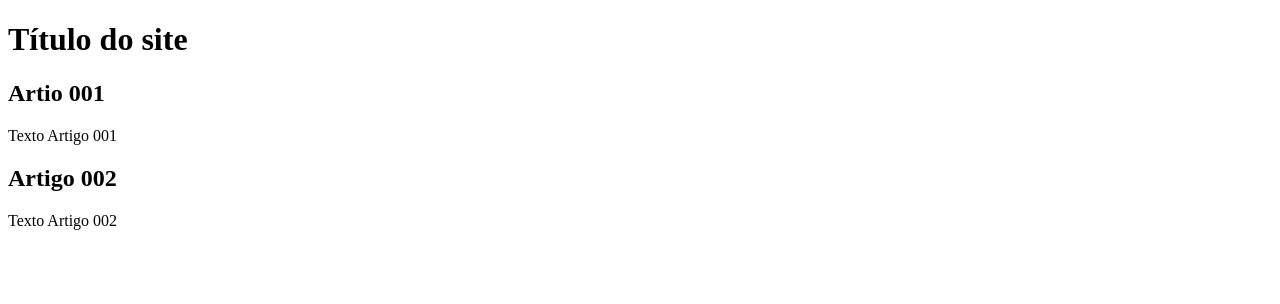
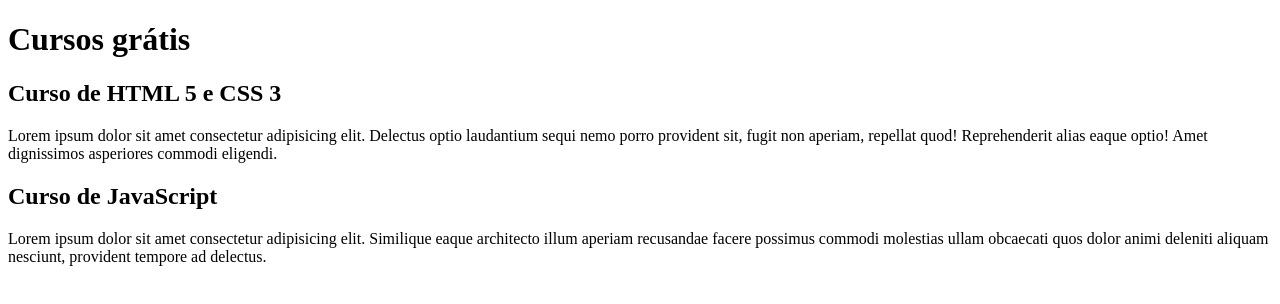
Before and after one commit to taissousa/projeto-site, a plain HTML site: page index.html in a window 1280 px wide. Drawn offline with Linux system fonts and the light colour scheme.

Commit message:
Comecei a escrever o conteúdo

```diff
--- a/index.html
+++ b/index.html
@@ -9,15 +9,15 @@
 <body>
     <main>
         <header>
-            <h1>Título do site </h1>
+            <h1>Cursos grátis</h1>
         </header>
         <article>
-            <h2>Artio 001</h2>
-            <p>Texto Artigo 001</p>
+            <h2>Curso de HTML 5 e CSS 3</h2>
+            <p>Lorem ipsum dolor sit amet consectetur adipisicing elit. Delectus optio laudantium sequi nemo porro provident sit, fugit non aperiam, repellat quod! Reprehenderit alias eaque optio! Amet dignissimos asperiores commodi eligendi.</p>
         </article>
         <article>
-            <h2>Artigo 002</h2>
-            <p>Texto Artigo 002</p>
+            <h2>Curso de JavaScript</h2>
+            <p>Lorem ipsum dolor sit amet consectetur adipisicing elit. Similique eaque architecto illum aperiam recusandae facere possimus commodi molestias ullam obcaecati quos dolor animi deleniti aliquam nesciunt, provident tempore ad delectus.</p>
         </article>
     </main>
 </body>
```
